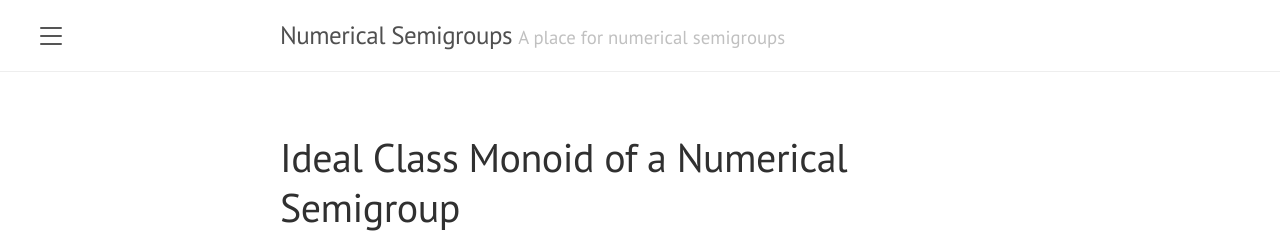
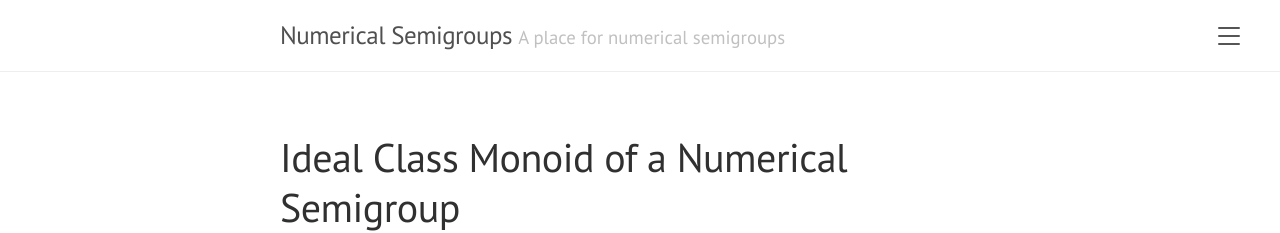
Before and after one commit to numerical-semigroups/numerical-semigroups.github.io, a Jekyll site: the page built from index.html, in a window 1280 px wide. Shown: the top 233 px of the page. Built offline with Jekyll 4.4.1, drawn with Linux system fonts in a browser that asks for light colours; the list of posts is cut into pages by our own code.

Commit message:
reverse menu

```diff
--- a/_config.yml
+++ b/_config.yml
@@ -16,5 +16,7 @@ author:
 plugins:
   - jekyll-paginate
 
+gems: [jekyll-paginate]
+
 # Custom vars
 version:             1.1.0
--- a/_layouts/default.html
+++ b/_layouts/default.html
@@ -3,7 +3,7 @@
 
   {% include head.html %}
 
-  <body>
+  <body class="layout-reverse">
 
     {% include sidebar.html %}
 
```
